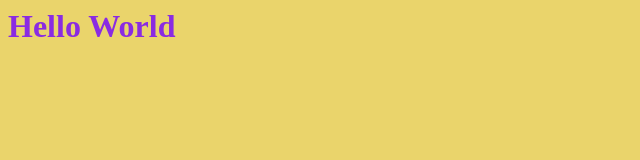
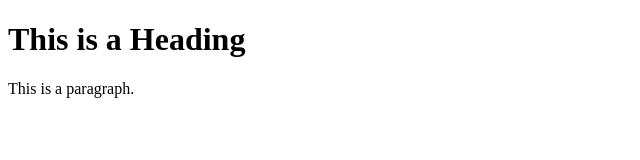
Before and after one commit to Kovalenko77/rsschool-cv, a plain HTML site: page index.html in a window 1280 px wide. Shown: the whole page, without its empty margins (0-640 px from the left). Drawn offline with Linux system fonts and the light colour scheme.

Commit message:
fix: change template html

```diff
--- a/index.html
+++ b/index.html
@@ -1,9 +1,10 @@
-<html lang="en">
+<!DOCTYPE html>
+<html>
     <head>
-        <meta charset="utf-8">
-        <link rel="stylesheet" href="style.css">
+        <title>Page Title</title>
     </head>
     <body>
-        <h1>Hello World</h1>
+        <h1>This is a Heading</h1>
+        <p>This is a paragraph.</p>
     </body>
 </html>
```
